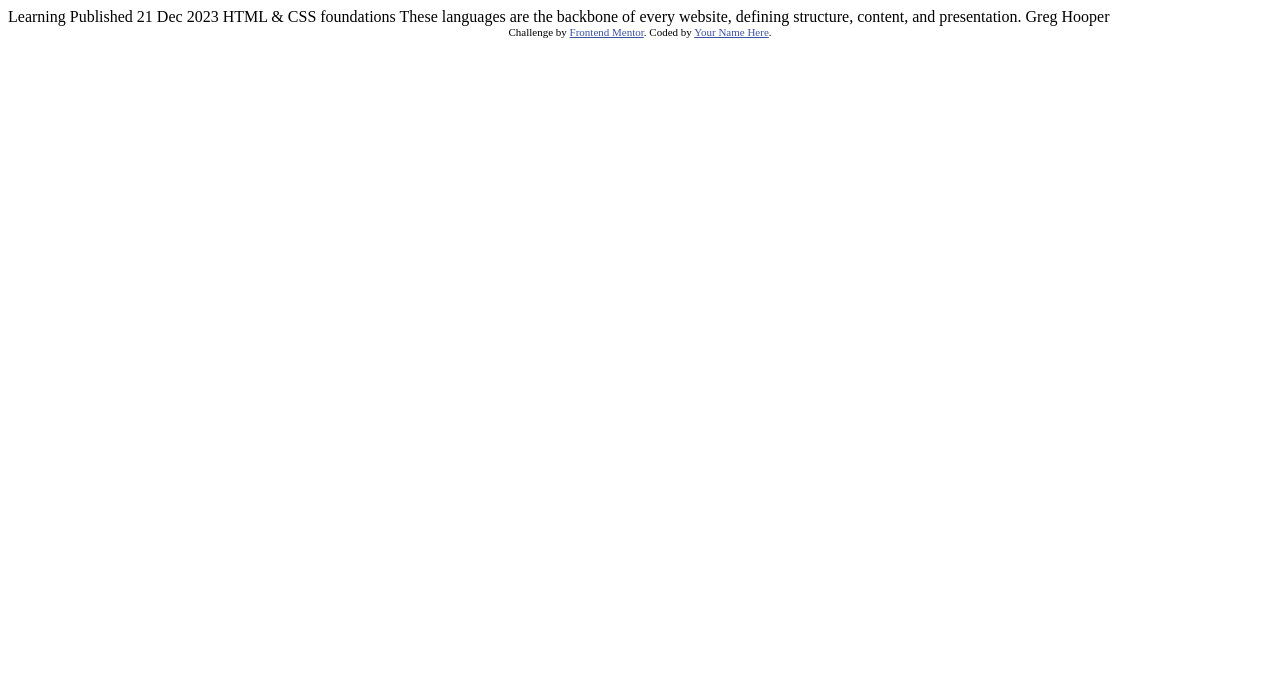
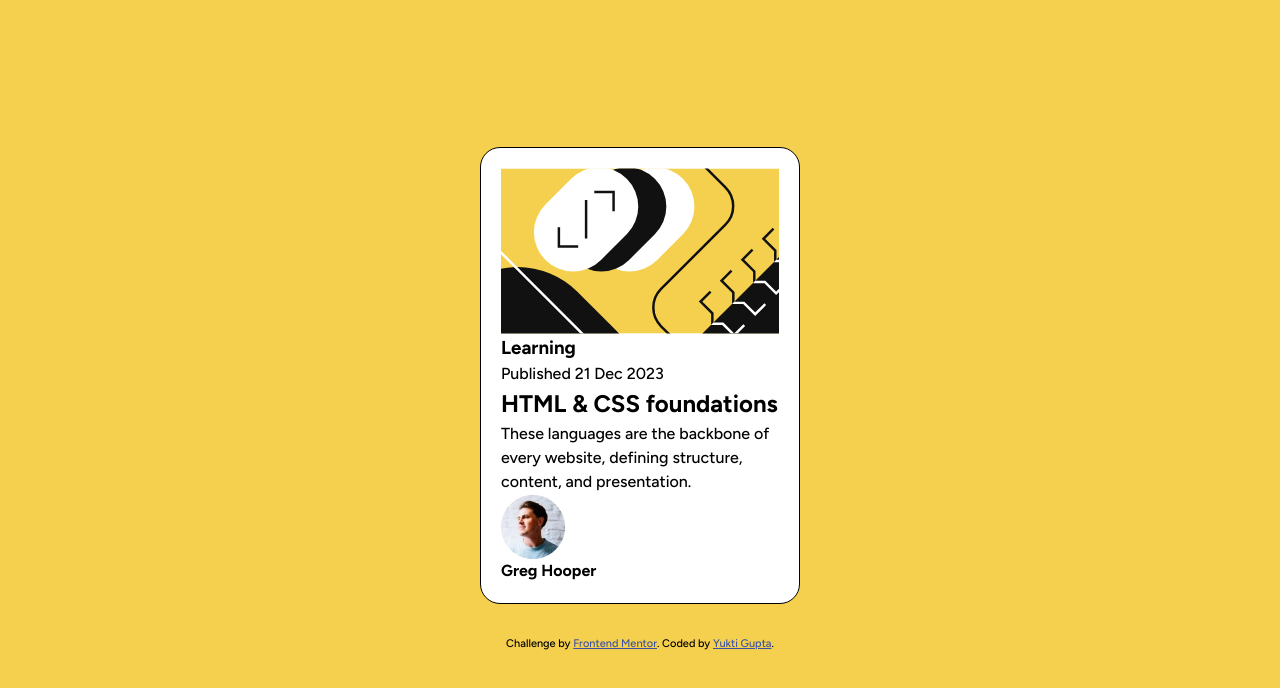
Before and after one commit to yMeeraki/blog-preview-card, a plain HTML site: page index.html in a window 1280 px wide. Drawn offline with Linux system fonts and the light colour scheme.

Commit message:
Basic HTML and CSS

```diff
--- a/index.html
+++ b/index.html
@@ -4,9 +4,14 @@
   <meta charset="UTF-8">
   <meta name="viewport" content="width=device-width, initial-scale=1.0"> <!-- displays site properly based on user's device -->
 
+  <link rel="preconnect" href="https://fonts.googleapis.com">
+<link rel="preconnect" href="https://fonts.gstatic.com" crossorigin>
+<link href="https://fonts.googleapis.com/css2?family=Figtree:ital,wght@0,300..900;1,300..900&display=swap" rel="stylesheet">
   <link rel="icon" type="image/png" sizes="32x32" href="./assets/images/favicon-32x32.png">
 
-  <title>Frontend Mentor | Blog preview card</title>
+  <link rel="stylesheet" href="stylesheet.css">
+
+  <title>Blog preview card</title>
 
   <!-- Feel free to remove these styles or customise in your own stylesheet 👍 -->
   <style>
@@ -15,20 +20,31 @@
   </style>
 </head>
 <body>
+  <main class="card">
+    <section>
+      <div>
+        <img src="./assets/images/illustration-article.svg" alt="illustration-article">
+        <h3>Learning</h3>
+        <p>Published 21 Dec 2023</p>
+      </div>
 
-  Learning
 
-  Published 21 Dec 2023
+      <div>
+        <h2>HTML & CSS foundations</h2>
 
-  HTML & CSS foundations
+        <p>These languages are the backbone of every website, defining structure, content, and presentation.</p>
+      </div>
 
-  These languages are the backbone of every website, defining structure, content, and presentation.
+      <div>
+        <img src="./assets/images/image-avatar.webp" alt="avatar">
+        <h4>Greg Hooper</h4>
+      </div>
+    </section>
+  </main>
 
-  Greg Hooper
-
-  <div class="attribution">
+  <footer class="attribution">
     Challenge by <a href="https://www.frontendmentor.io?ref=challenge" target="_blank">Frontend Mentor</a>.
-    Coded by <a href="#">Your Name Here</a>.
-  </div>
+    Coded by <a href="#">Yukti Gupta</a>.
+  </footer>
 </body>
 </html>
--- /dev/null
+++ b/stylesheet.css
@@ -0,0 +1,84 @@
+
+
+/*Styling of body*/
+body{
+    display: flex;
+    flex-direction: column;
+    justify-content: center;
+    align-items: center;
+
+    background-color: hsl(47, 88%, 63%);
+
+    gap:2rem;
+    min-height: 100svh;
+
+    font-family: "Figtree", sans-serif;
+    font-weight: 500;
+}
+
+/*Styling of card*/
+.card{
+    background-color: hsl(0, 0%, 100%);
+    border: 1px solid black;
+    border-radius: 20px;
+    max-width: 20rem;
+    width: 100rem;
+
+    padding: 20px;
+}
+
+
+
+/*CSS Reset*/
+/*
+  1. Use a more-intuitive box-sizing model.
+*/
+*, *::before, *::after {
+    box-sizing: border-box;
+  }
+
+  /*
+    2. Remove default margin
+  */
+  * {
+    margin: 0;
+  }
+
+  /*
+    Typographic tweaks!
+    3. Add accessible line-height
+    4. Improve text rendering
+  */
+  body {
+    line-height: 1.5;
+    -webkit-font-smoothing: antialiased;
+  }
+
+  /*
+    5. Improve media defaults
+  */
+  img, picture, video, canvas, svg {
+    display: block;
+    max-width: 100%;
+  }
+
+  /*
+    6. Remove built-in form typography styles
+  */
+  input, button, textarea, select {
+    font: inherit;
+  }
+
+  /*
+    7. Avoid text overflows
+  */
+  p, h1, h2, h3, h4, h5, h6 {
+    overflow-wrap: break-word;
+  }
+
+  /*
+    8. Create a root stacking context
+  */
+  #root, #__next {
+    isolation: isolate;
+  }
```
